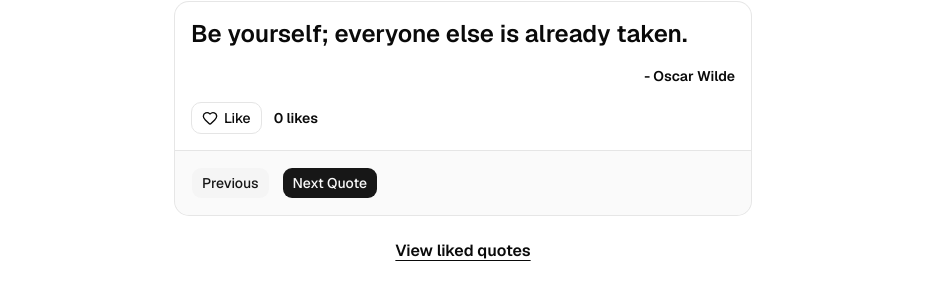
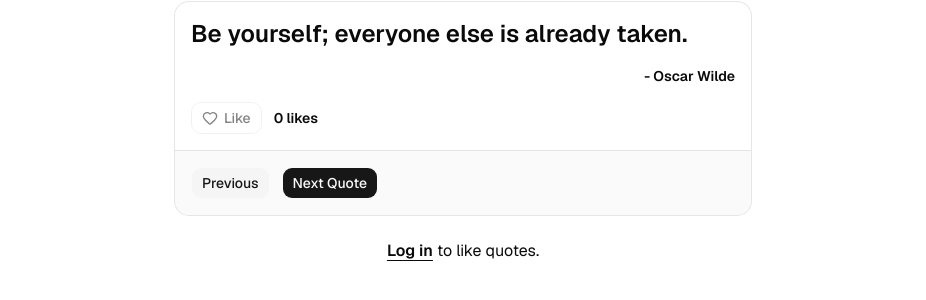
Before and after one commit to efeince1/random-quotes, a Next.js app: page / in a window 1280 px wide. Shown: the part 268-568 px from the top of the page, without its empty margins (177-1103 px from the left). Built offline with nearby package versions, Linux system fonts and the light colour scheme; no server answers.

Commit message:
Allow only logged-in users to like quotes

```diff
--- a/src/app/page.tsx
+++ b/src/app/page.tsx
@@ -7,10 +7,27 @@ import { QuoteCard } from '@/components/QuoteCard';
 import { useQuotes } from '@/app/QuotesContext';
 
 export default function Home() {
-  const { user } = useUser();
-  const { quotes, quoteIndex, nextQuote, previousQuote, likeQuote } =
-    useQuotes();
+  const { user, isLoading } = useUser();
+  const {
+    quotes,
+    quoteIndex,
+    nextQuote,
+    previousQuote,
+    likeQuote,
+    unlikeQuote,
+  } = useQuotes();
   const { quote, author, likedBy } = quotes[quoteIndex];
+
+  const isLiked = !!user && likedBy.includes(user.sub);
+
+  function handleLike() {
+    if (!user) return;
+    if (isLiked) {
+      unlikeQuote(quoteIndex, user.sub);
+    } else {
+      likeQuote(quoteIndex, user.sub);
+    }
+  }
 
   return (
     <main className='min-h-screen flex flex-col items-center justify-center gap-6 bg-background px-4 py-20'>
@@ -19,9 +36,9 @@ export default function Home() {
         quote={quote}
         author={author}
         likeCount={likedBy.length}
-        onLike={() => {
-          if (user) likeQuote(quoteIndex, user.sub);
-        }}
+        isLiked={isLiked}
+        likeDisabled={!user}
+        onLike={handleLike}
       >
         <div className='flex flex-wrap gap-3'>
           <Button variant='secondary' onClick={previousQuote}>
@@ -30,12 +47,27 @@ export default function Home() {
           <Button onClick={nextQuote}>Next Quote</Button>
         </div>
       </QuoteCard>
+
+      {!isLoading && !user && (
+        <p className='text-foreground'>
+          <a
+            href='/auth/login'
+            className='font-semibold underline underline-offset-4'
+          >
+            Log in
+          </a>{' '}
+          to like quotes.
+        </p>
+      )}
+
+      {user && (
         <Link
           href='/user/quotes/liked'
           className='font-semibold text-foreground underline underline-offset-4'
         >
           View liked quotes
         </Link>
+      )}
     </main>
   );
 }
--- a/src/components/QuoteCard.tsx
+++ b/src/components/QuoteCard.tsx
@@ -8,6 +8,8 @@ type QuoteCardProps = {
   quote: string;
   author: string;
   likeCount: number;
+  isLiked: boolean;
+  likeDisabled: boolean;
   onLike: () => void;
   children: ReactNode;
 };
@@ -16,6 +18,8 @@ export function QuoteCard({
   quote,
   author,
   likeCount,
+  isLiked,
+  likeDisabled,
   onLike,
   children,
 }: QuoteCardProps) {
@@ -27,8 +31,13 @@ export function QuoteCard({
           - {author}
         </span>
         <div className='flex items-center gap-3'>
-          <Button variant='outline' onClick={onLike}>
-            <Heart className={likeCount > 0 ? 'fill-current' : ''} />
+          <Button
+            variant='outline'
+            onClick={onLike}
+            disabled={likeDisabled}
+            aria-pressed={isLiked}
+          >
+            <Heart className={isLiked ? 'fill-current' : ''} />
             Like
           </Button>
           <span className='font-semibold text-foreground'>
```
Lines whose indentation alone changed are shown as unchanged.
